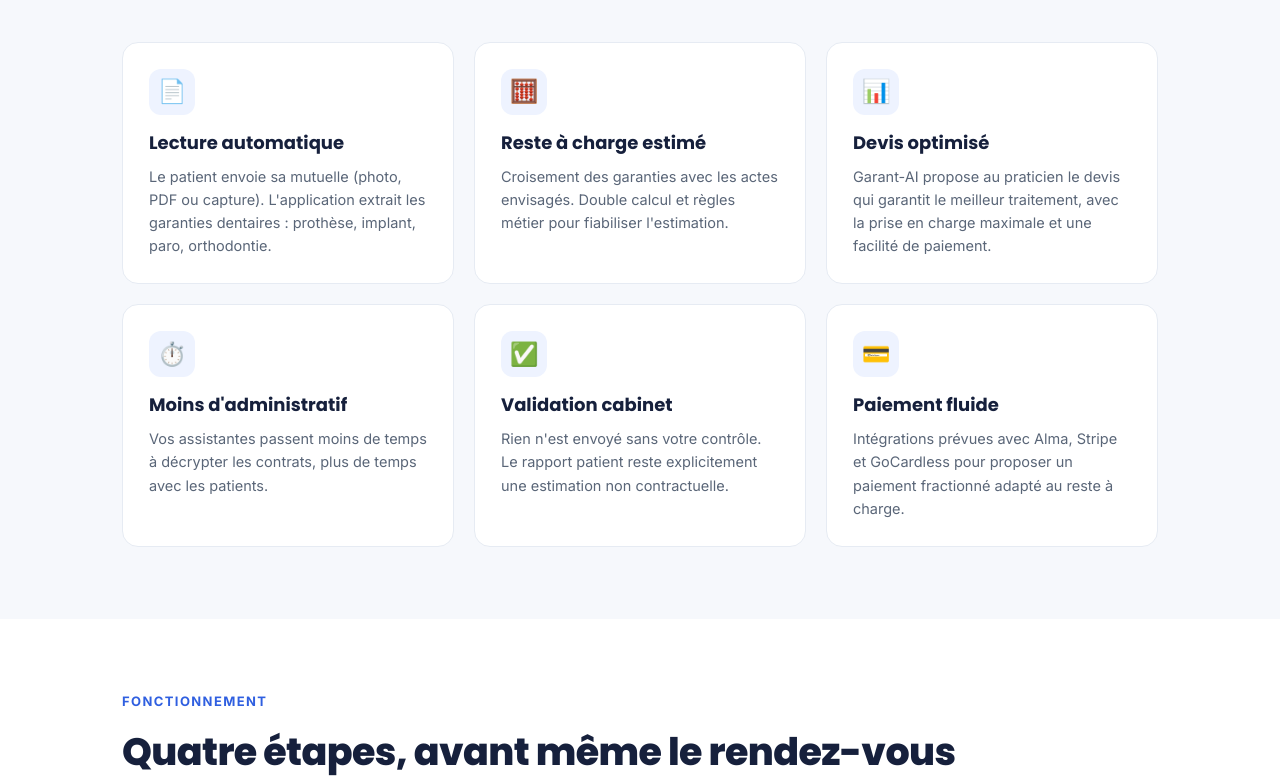
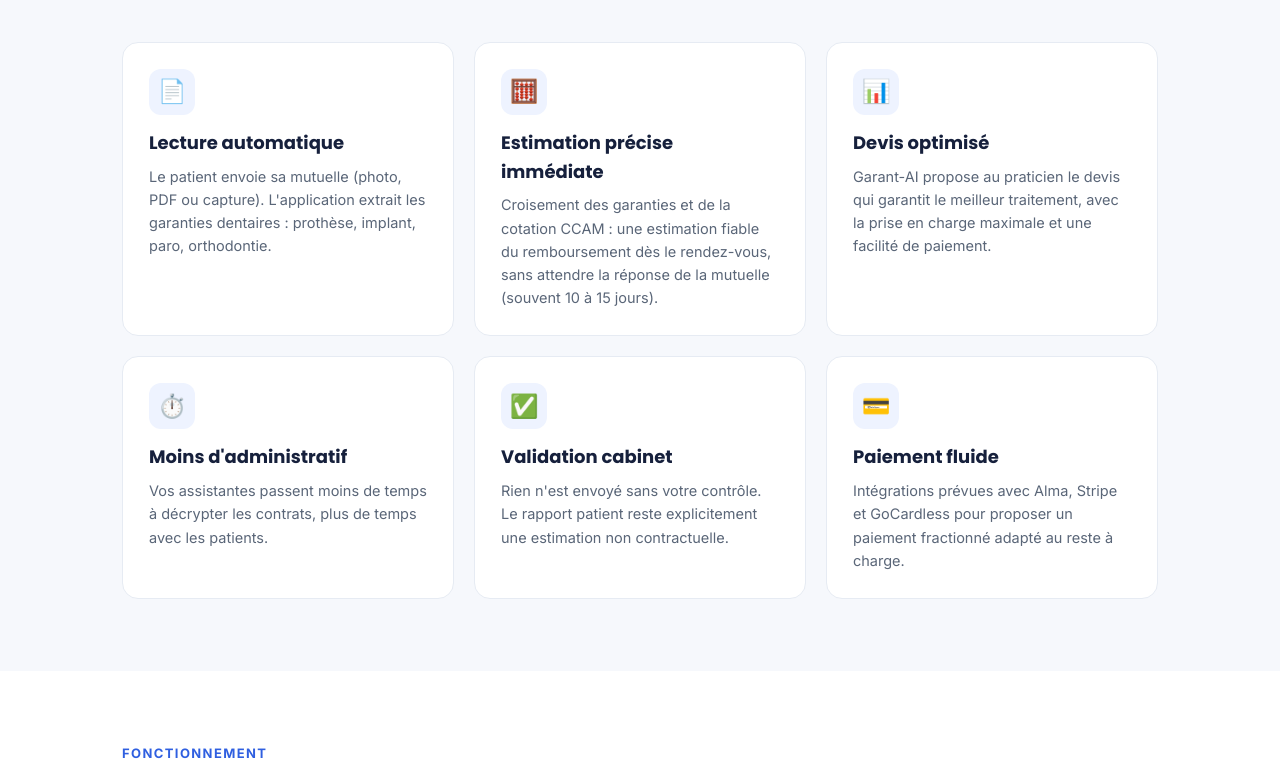
Before and after one commit to rebbenhouse26/tableaudegarantie, a React (Vite) app in the folder app/: page / in a window 1280 px wide. Shown: the part 1760-2542 px from the top of the page. Built offline with nearby package versions, Linux system fonts and the light colour scheme; no server answers.

Commit message:
Mise en avant : estimation précise du remboursement avant la réponse mutuelle (hero, solution, FAQ)
Co-Authored-By: Claude Opus 4.8 <noreply@anthropic.com>

```diff
--- a/app/src/pages/LandingPage.tsx
+++ b/app/src/pages/LandingPage.tsx
@@ -97,7 +97,7 @@ export default function LandingPage() {
               <span className="tick">✓</span> Plus de devis acceptés
             </span>
             <span>
-              <span className="tick">✓</span> Reste à charge clair en minutes
+              <span className="tick">✓</span> Estimation précise avant la réponse mutuelle
             </span>
             <span>
               <span className="tick">✓</span> Paiement en plusieurs fois
@@ -141,7 +141,7 @@ export default function LandingPage() {
           </p>
           <div className="grid3">
             <Feature ico="📄" title="Lecture automatique" text="Le patient envoie sa mutuelle (photo, PDF ou capture). L'application extrait les garanties dentaires : prothèse, implant, paro, orthodontie." />
-            <Feature ico="🧮" title="Reste à charge estimé" text="Croisement des garanties avec les actes envisagés. Double calcul et règles métier pour fiabiliser l'estimation." />
+            <Feature ico="🧮" title="Estimation précise immédiate" text="Croisement des garanties et de la cotation CCAM : une estimation fiable du remboursement dès le rendez-vous, sans attendre la réponse de la mutuelle (souvent 10 à 15 jours)." />
             <Feature ico="📊" title="Devis optimisé" text="Garant-AI propose au praticien le devis qui garantit le meilleur traitement, avec la prise en charge maximale et une facilité de paiement." />
             <Feature ico="⏱️" title="Moins d'administratif" text="Vos assistantes passent moins de temps à décrypter les contrats, plus de temps avec les patients." />
             <Feature ico="✅" title="Validation cabinet" text="Rien n'est envoyé sans votre contrôle. Le rapport patient reste explicitement une estimation non contractuelle." />
@@ -252,6 +252,10 @@ export default function LandingPage() {
             <Faq
               q="Comment Garant-AI lit-il la mutuelle du patient ?"
               a="Le patient envoie une simple photo ou un PDF de son tableau de garanties. L'IA en extrait automatiquement les garanties dentaires (prothèse, implant, parodontie, orthodontie) ainsi que la base de remboursement."
+            />
+            <Faq
+              q="L'estimation est-elle disponible avant la réponse de la mutuelle ?"
+              a="Oui, c'est tout l'intérêt. Garant-AI calcule une estimation précise du remboursement dès le rendez-vous, à partir des garanties et de la cotation CCAM, sans attendre la prise en charge de la mutuelle (souvent 10 à 15 jours)."
             />
             <Faq
               q="Les estimations sont-elles contractuelles ?"
```
